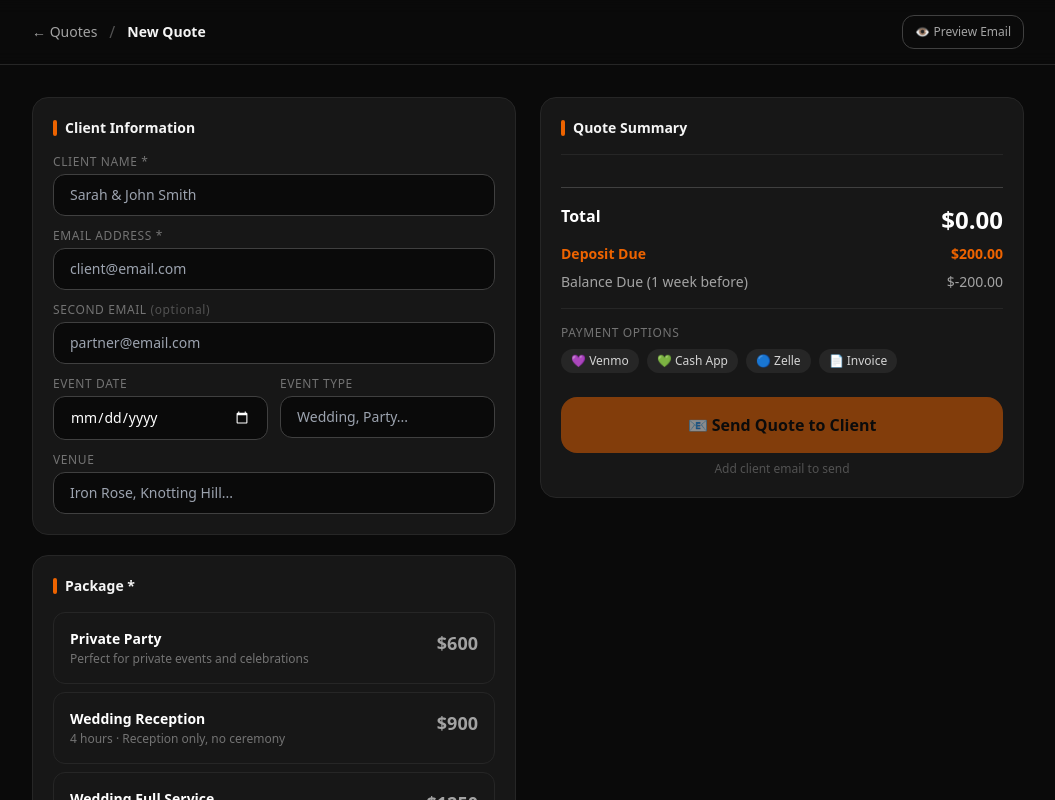
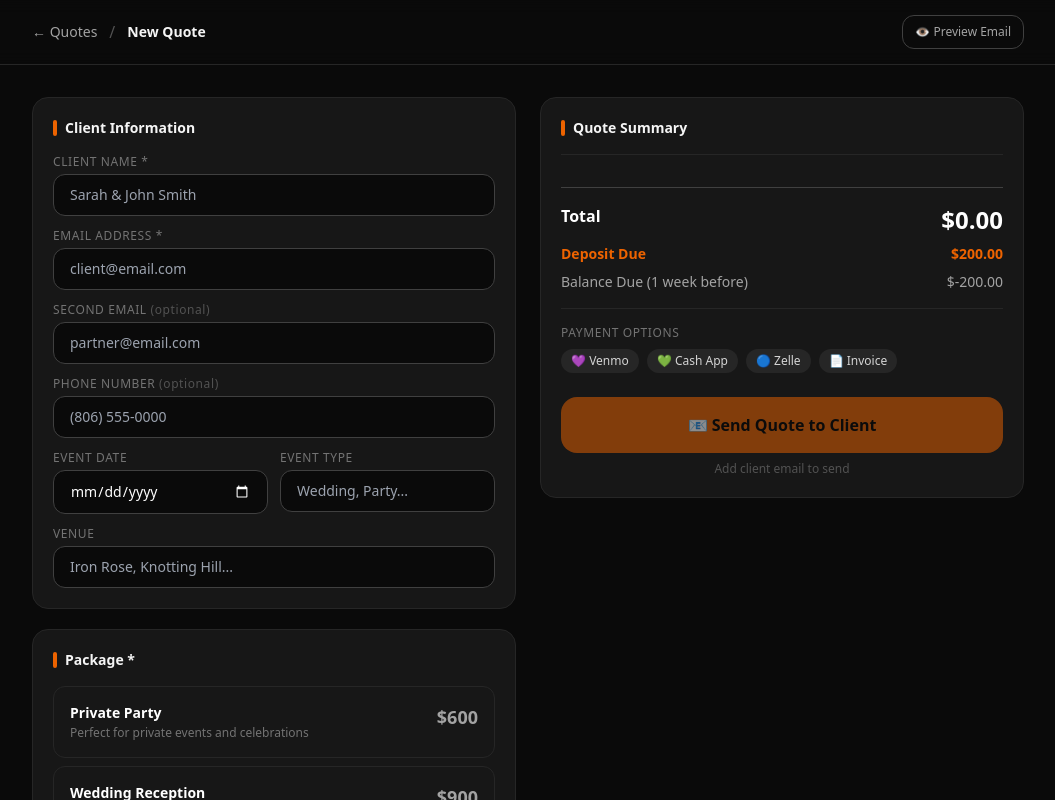
Before and after one commit to dexter806/tascosa.audio, a Next.js app: page /admin/quote in a window 1280 px wide. Shown: the top 800 px of the page, without its empty margins (112-1167 px from the left). Built offline with nearby package versions, Linux system fonts and the light colour scheme.

Commit message:
Update quote.jsx

```diff
--- a/pages/admin/quote.jsx
+++ b/pages/admin/quote.jsx
@@ -47,6 +47,7 @@ export default function QuoteBuilder() {
   const [clientName, setClientName] = useState('')
   const [clientEmail, setClientEmail] = useState('')
   const [clientEmail2, setClientEmail2] = useState('')
+  const [clientPhone, setClientPhone] = useState('')
   const [eventDate, setEventDate] = useState('')
   const [venue, setVenue] = useState('')
   const [eventType, setEventType] = useState('')
@@ -188,6 +189,7 @@ export default function QuoteBuilder() {
         quoteData: {
           clientName,
           clientEmail,
+          clientPhone,
           eventDate,
           venue,
           eventType,
@@ -260,6 +262,10 @@ export default function QuoteBuilder() {
                   <div>
                     <label className="block text-xs text-neutral-500 mb-1 uppercase tracking-wider">Second Email <span className="text-neutral-600 normal-case">(optional)</span></label>
                     <input type="email" value={clientEmail2} onChange={e => setClientEmail2(e.target.value)} placeholder="partner@email.com" className="w-full rounded-xl bg-neutral-950 border border-neutral-700 px-4 py-2.5 text-white text-sm focus:outline-none focus:ring-2 focus:ring-tascosa-orange" />
+                  </div>
+                  <div>
+                    <label className="block text-xs text-neutral-500 mb-1 uppercase tracking-wider">Phone Number <span className="text-neutral-600 normal-case">(optional)</span></label>
+                    <input type="tel" value={clientPhone} onChange={e => setClientPhone(e.target.value)} placeholder="(806) 555-0000" className="w-full rounded-xl bg-neutral-950 border border-neutral-700 px-4 py-2.5 text-white text-sm focus:outline-none focus:ring-2 focus:ring-tascosa-orange" />
                   </div>
                   <div className="grid grid-cols-2 gap-3">
                     <div>
@@ -430,7 +436,8 @@ export default function QuoteBuilder() {
                   Quote Summary
                 </h2>
                 {clientName && <p className="text-white font-bold text-lg mb-1">{clientName}</p>}
-                {clientEmail && <p className="text-neutral-400 text-sm mb-4">{clientEmail}</p>}
+                {clientEmail && <p className="text-neutral-400 text-sm mb-0.5">{clientEmail}</p>}
+                {clientPhone && <p className="text-neutral-500 text-xs mb-4">📞 {clientPhone}</p>}
                 {eventDate && <p className="text-tascosa-orange text-sm font-semibold mb-4">{new Date(eventDate + 'T12:00:00').toLocaleDateString('en-US', { weekday: 'long', month: 'long', day: 'numeric', year: 'numeric' })}</p>}
                 <div className="space-y-2 border-t border-neutral-800 pt-4">
                   {selectedPackage && <div className="flex justify-between text-sm"><span className="text-neutral-400">{pkg?.name}</span><span className="text-white font-bold">${basePrice.toFixed(2)}</span></div>}
@@ -516,6 +523,16 @@ export default function QuoteBuilder() {
                         <tr><td style={{padding:'8px 12px'}}>Balance Due (1 week before event)</td><td style={{padding:'8px 12px',textAlign:'right'}}>${balanceDue.toFixed(2)}</td></tr>
                       </tbody>
                     </table>
+                    {pkg && (
+                      <div style={{background:'#f9f9f9',borderRadius:'6px',padding:'14px',marginBottom:'16px'}}>
+                        <p style={{fontSize:'11px',textTransform:'uppercase',letterSpacing:'1px',color:'#888',margin:'0 0 10px',fontWeight:'bold'}}>What's Included</p>
+                        {pkg.features.map(f => (
+                          <div key={f} style={{display:'flex',alignItems:'center',gap:'8px',padding:'4px 0',fontSize:'13px',color:'#333'}}>
+                            <span style={{color:'#dc5f14',fontWeight:'bold'}}>✓</span> {f}
+                          </div>
+                        ))}
+                      </div>
+                    )}
                     {notes && (
                       <div style={{background:'#fffbf0',borderLeft:'3px solid #dc5f14',padding:'12px',marginBottom:'16px',fontSize:'13px',color:'#555',whiteSpace:'pre-wrap',lineHeight:'1.7'}}>
                         <strong>Notes from Andy:</strong>{'\n'}{notes}
```
